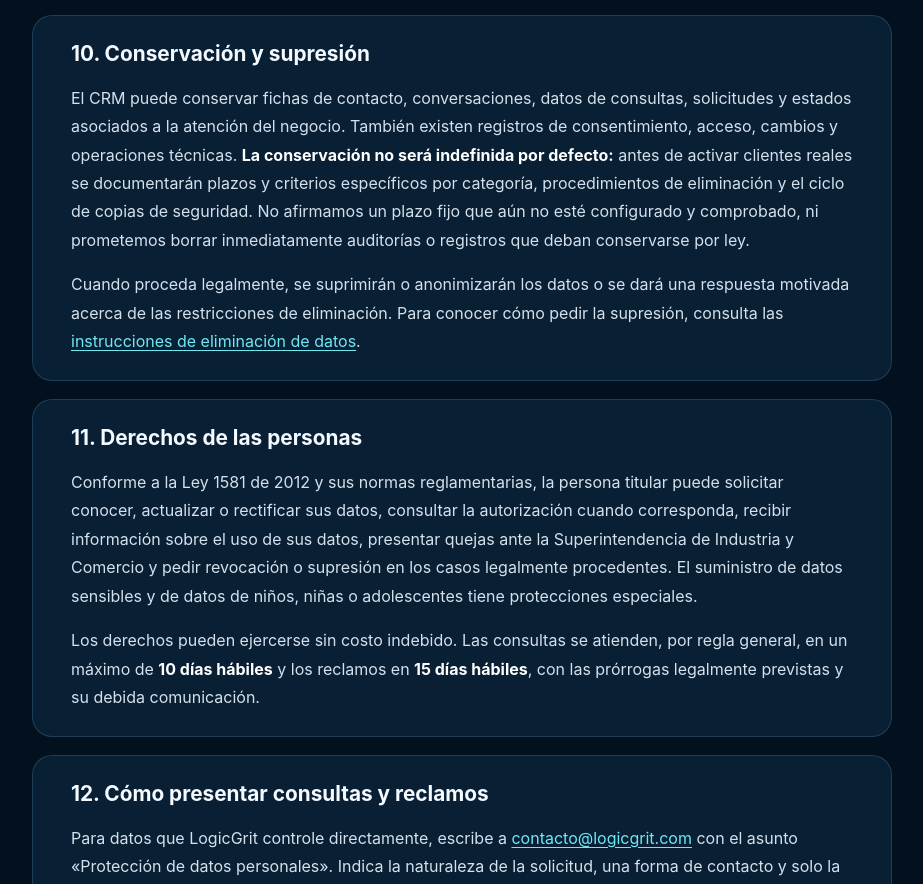
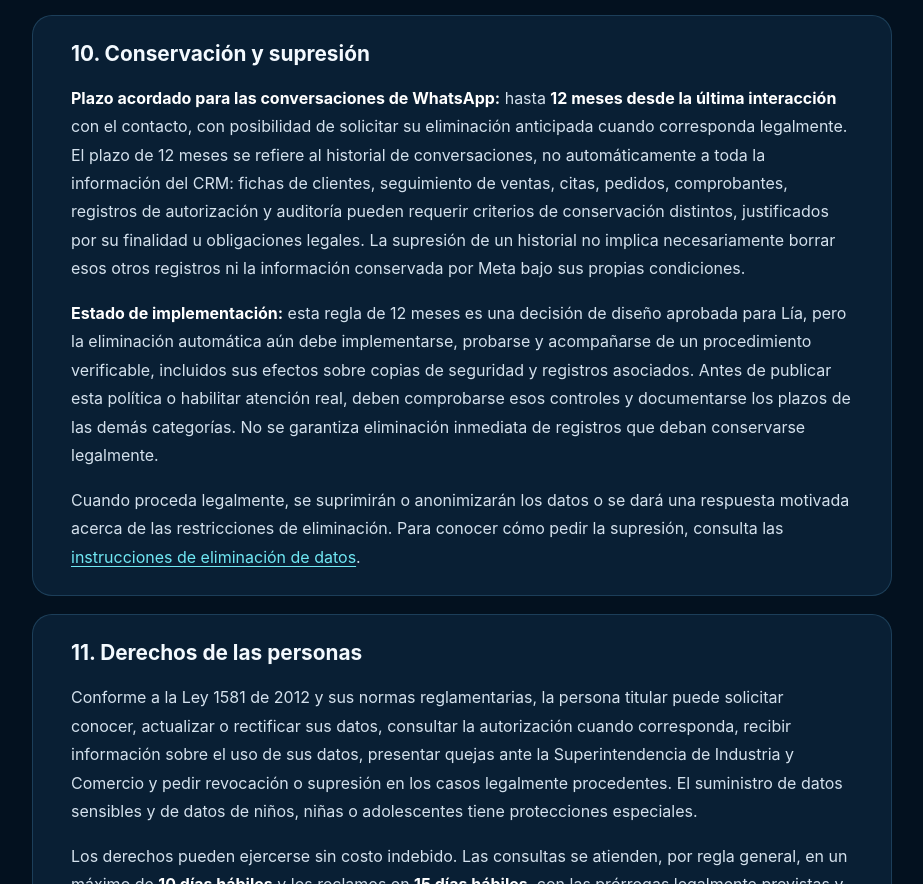
Before and after one commit to edgardodev/logicgrit-web, a plain HTML site: page politica-de-privacidad/index.html in a window 1280 px wide. Shown: the part 5073-5957 px from the top of the page, without its empty margins (178-1101 px from the left). Drawn offline with Linux system fonts and the light colour scheme.

Commit message:
docs: fijar 12 meses desde última interacción como regla prevista de retención de chats

```diff
--- a/politica-de-privacidad/index.html
+++ b/politica-de-privacidad/index.html
@@ -55,7 +55,8 @@
 <p>Aplicamos medidas técnicas y organizativas proporcionadas al riesgo, como control de acceso, autenticación, permisos por negocio, trazabilidad, verificación de mensajes de Meta y protección de credenciales. Ningún sistema es completamente invulnerable. En caso de incidente, se evaluarán las medidas de contención, documentación, notificación y respuesta exigidas por las normas aplicables.</p>
 <p>El acceso, la conservación de registros, las copias de seguridad y los procedimientos de recuperación deben revisarse en cada despliegue antes de ofrecer el servicio a clientes reales. La existencia de funciones en el código no equivale a una certificación de seguridad o a una aprobación para producción.</p></section>
 <section class="legal-section" id="seccion-10"><h2>10. Conservación y supresión</h2>
-<p>El CRM puede conservar fichas de contacto, conversaciones, datos de consultas, solicitudes y estados asociados a la atención del negocio. También existen registros de consentimiento, acceso, cambios y operaciones técnicas. <strong>La conservación no será indefinida por defecto:</strong> antes de activar clientes reales se documentarán plazos y criterios específicos por categoría, procedimientos de eliminación y el ciclo de copias de seguridad. No afirmamos un plazo fijo que aún no esté configurado y comprobado, ni prometemos borrar inmediatamente auditorías o registros que deban conservarse por ley.</p>
+<p><strong>Plazo acordado para las conversaciones de WhatsApp:</strong> hasta <strong>12 meses desde la última interacción</strong> con el contacto, con posibilidad de solicitar su eliminación anticipada cuando corresponda legalmente. El plazo de 12 meses se refiere al historial de conversaciones, no automáticamente a toda la información del CRM: fichas de clientes, seguimiento de ventas, citas, pedidos, comprobantes, registros de autorización y auditoría pueden requerir criterios de conservación distintos, justificados por su finalidad u obligaciones legales. La supresión de un historial no implica necesariamente borrar esos otros registros ni la información conservada por Meta bajo sus propias condiciones.</p>
+<p><strong>Estado de implementación:</strong> esta regla de 12 meses es una decisión de diseño aprobada para Lía, pero la eliminación automática aún debe implementarse, probarse y acompañarse de un procedimiento verificable, incluidos sus efectos sobre copias de seguridad y registros asociados. Antes de publicar esta política o habilitar atención real, deben comprobarse esos controles y documentarse los plazos de las demás categorías. No se garantiza eliminación inmediata de registros que deban conservarse legalmente.</p>
 <p>Cuando proceda legalmente, se suprimirán o anonimizarán los datos o se dará una respuesta motivada acerca de las restricciones de eliminación. Para conocer cómo pedir la supresión, consulta las <a href="/eliminacion-de-datos/">instrucciones de eliminación de datos</a>.</p></section>
 <section class="legal-section" id="seccion-11"><h2>11. Derechos de las personas</h2>
 <p>Conforme a la Ley 1581 de 2012 y sus normas reglamentarias, la persona titular puede solicitar conocer, actualizar o rectificar sus datos, consultar la autorización cuando corresponda, recibir información sobre el uso de sus datos, presentar quejas ante la Superintendencia de Industria y Comercio y pedir revocación o supresión en los casos legalmente procedentes. El suministro de datos sensibles y de datos de niños, niñas o adolescentes tiene protecciones especiales.</p>
```
